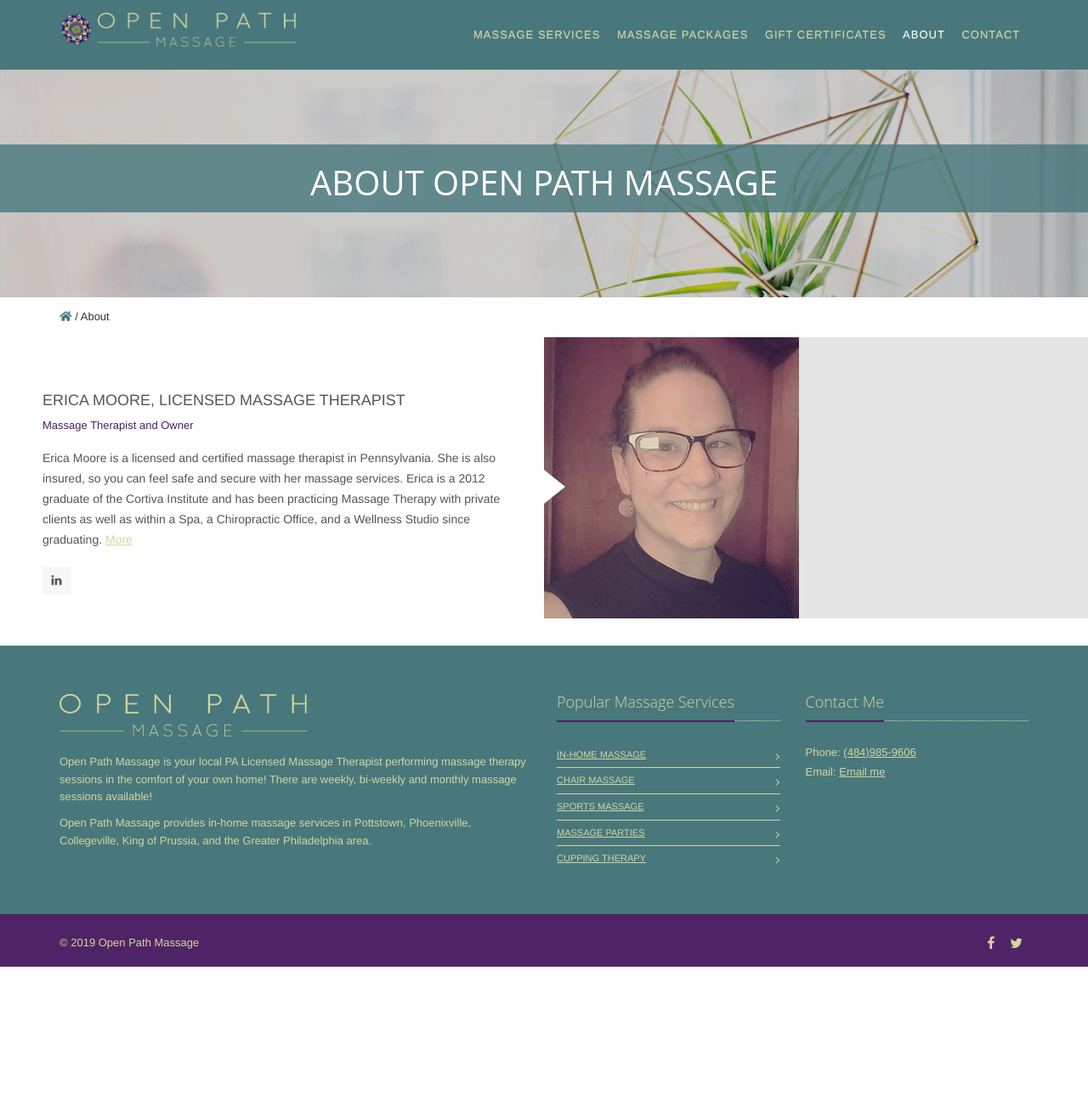
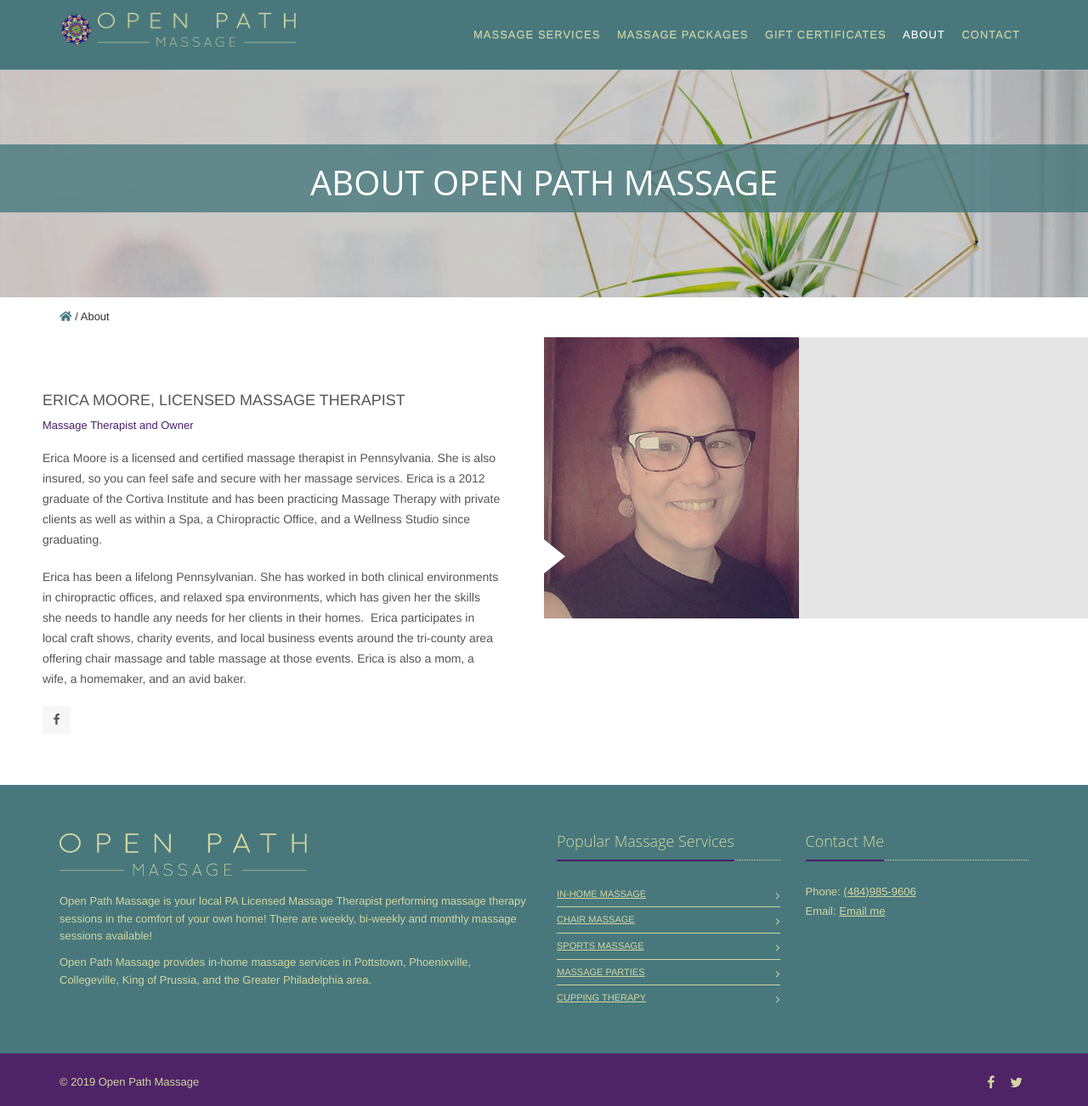
Before and after one commit to mrssk33lz/openpathmassage, a Jekyll site: the page built from about.md, in a window 1280 px wide and 1302 px high. Shown: the whole window at 85% size. Built offline with Jekyll 4.4.1, drawn with Linux system fonts in a browser that asks for light colours; nearby versions of some CDN libraries.

Commit message:
Updating content.

```diff
--- a/about.md
+++ b/about.md
@@ -20,16 +20,12 @@
           <span class="team-v7-name">Erica Moore, Licensed Massage Therapist</span>
           <span class="team-v7-position">Massage Therapist and Owner</span>
           <p>Erica Moore is a licensed and certified massage therapist in Pennsylvania. She is also insured, so you can feel safe and secure with her massage services. Erica is a 2012 graduate of the Cortiva Institute and has been practicing Massage Therapy with private clients as well as within a Spa, a Chiropractic Office, and a Wellness Studio since graduating.
-            <a class="accordion-toggle collapsed" data-toggle="collapse" data-parent="#accordion-1" href="#collapse-One" aria-expanded="false"> More</a>
           </p>
-          <div id="collapse-One" class="panel-collapse collapse" aria-expanded="false" style="height: 0px;">
             <p>
               Erica has been a lifelong Pennsylvanian. She has worked in both clinical environments in chiropractic offices, and relaxed spa environments, which has given her the skills she needs to handle any needs for her clients in their homes.  Erica participates in local craft shows, charity events, and local business events around the tri-county area offering chair massage and table massage at those events. Erica is also a mom, a wife, a homemaker, and an avid baker.
             </p>
-          </div>
-
           <ul class="list-inline social-icons-v1">
-            <li><a href="#" target="blank"><i class="fa fa-linkedin"></i></a></li>
+            <li><a href="https://www.facebook.com/openpathmassage/" target="blank"><i class="fa fa-facebook"></i></a></li>
           </ul>
         </div>
       </div>
```
